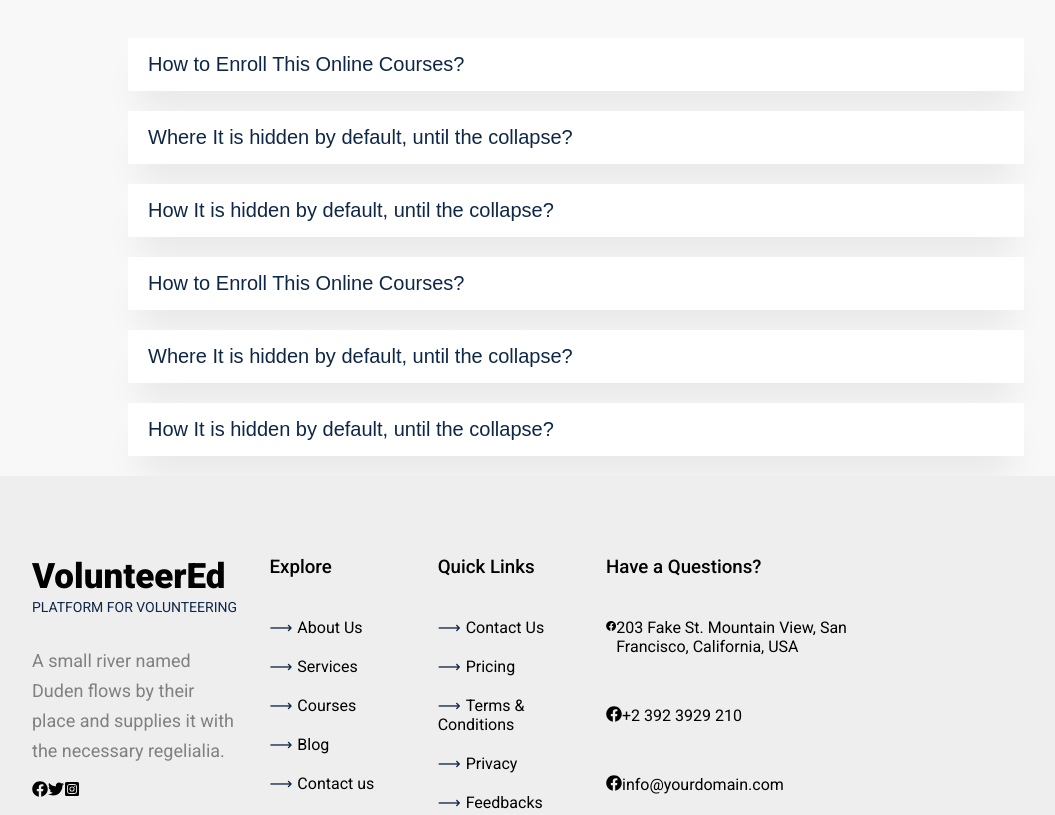
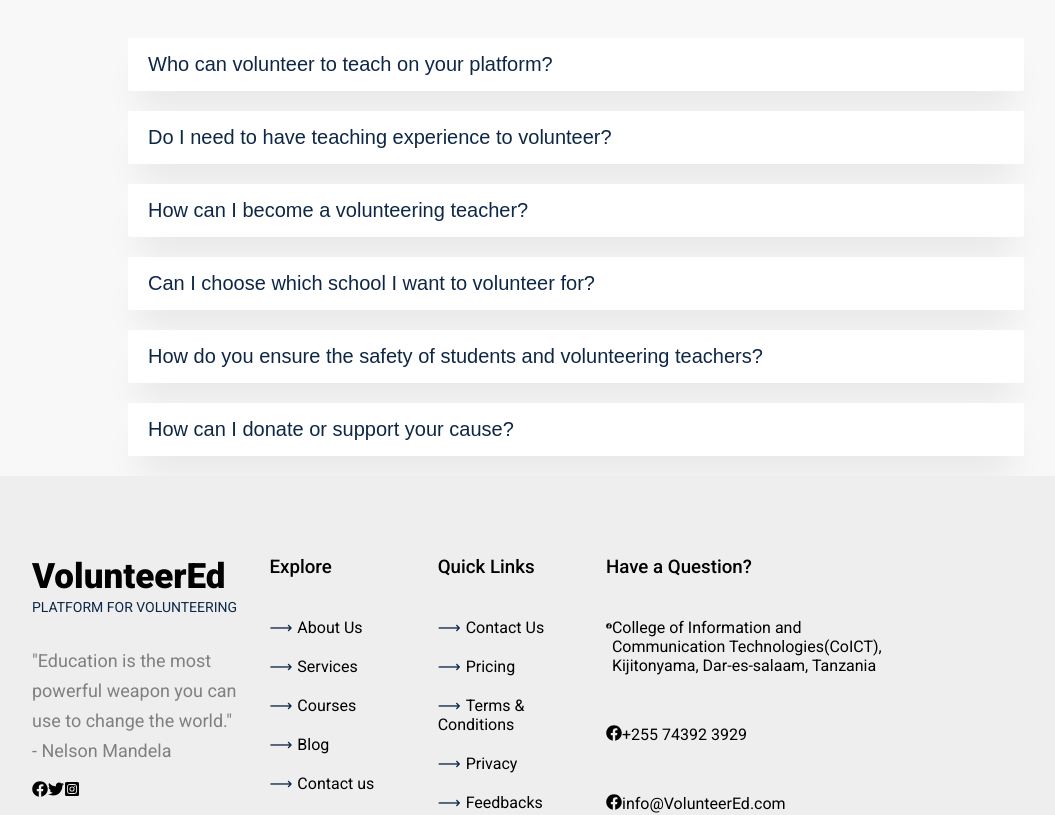
Before and after one commit to Allen7702/VolunteerEd, a React (Create React App) app: page / in a window 1280 px wide. Shown: the part 3860-4675 px from the top of the page, without its empty margins (64-1119 px from the left). Built offline with nearby package versions, Linux system fonts and the light colour scheme.

Commit message:
Added FAQS

```diff
--- a/src/components/about/Faq.jsx
+++ b/src/components/about/Faq.jsx
@@ -16,7 +16,7 @@ const Faq = () => {
 
   return (
     <>
-      <Heading subtitle='FAQS' title='Frequesntly Ask Question' />
+      <Heading subtitle='FAQS' title='Frequently Ask Question' />
       <section className='faq'>
         <div className='container'>
           {faq.map((val, index) => (
--- a/src/components/common/footer/Footer.jsx
+++ b/src/components/common/footer/Footer.jsx
@@ -14,7 +14,7 @@ const Footer = () => {
           <div className='box logo'>
             <h1>VolunteerEd</h1>
             <span>PLATFORM FOR VOLUNTEERING</span>
-            <p>A small river named Duden flows by their place and supplies it with the necessary regelialia.</p>
+            <p>"Education is the most powerful weapon you can use to change the world." - Nelson Mandela</p>
 
             <FaFacebook />
             <FaTwitter />
@@ -42,19 +42,19 @@ const Footer = () => {
           </div>
 
           <div className='box last'>
-            <h3>Have a Questions?</h3>
+            <h3>Have a Question?</h3>
             <ul>
               <li>
               <FaFacebook />
-                203 Fake St. Mountain View, San Francisco, California, USA
+              College of Information and Communication Technologies(CoICT), Kijitonyama, Dar-es-salaam, Tanzania
               </li>
               <li>
               <FaFacebook />
-                +2 392 3929 210
+                +255 74392 3929
               </li>
               <li>
               <FaFacebook />
-                info@yourdomain.com
+                info@VolunteerEd.com
               </li>
             </ul>
           </div>
--- a/src/components/pricing/Faq.jsx
+++ b/src/components/pricing/Faq.jsx
@@ -14,7 +14,7 @@ const Faq = () => {
 
   return (
     <>
-      <Heading subtitle='FAQS' title='Frequesntly Ask Question' />
+      <Heading subtitle='FAQS' title='Frequently Ask Question' />
       <section className='faq'>
         <div className='container'>
           {faq.map((val, index) => (
--- a/src/dummydata.js
+++ b/src/dummydata.js
@@ -268,28 +268,28 @@ export const price = [
 ]
 export const faq = [
   {
-    title: "How to Enroll This Online Courses?",
-    desc: "This is the first item's accordion body. It is hidden by default, until the collapse plugin adds the appropriate classes that we use to style each element. It's also worth noting that just about any HTML can go within the .accordion-body, though the transition does limit overflow.",
+    title: "Who can volunteer to teach on your platform?",
+    desc: "Anyone who is passionate about education and has the necessary skills and qualifications can volunteer to teach on our platform.",
   },
   {
-    title: "Where It is hidden by default, until the collapse?",
-    desc: "It is hidden by default, until the collapse plugin adds the appropriate classes that we use to style each element. It's also worth noting that just about any HTML can go within the .accordion-body, though the transition does limit overflow.",
+    title: "Do I need to have teaching experience to volunteer?",
+    desc: "Although teaching experience can be advantageous, it is not a mandatory requirement for becoming a volunteering teacher on our platform. We value passion and believe that individuals with the necessary skills and qualifications can make a meaningful impact on the education of children in rural areas.",
   },
   {
-    title: "How It is hidden by default, until the collapse?",
-    desc: "It is hidden by default, until the collapse plugin adds the appropriate classes that we use to style each element. It's also worth noting that just about any HTML can go within the .accordion-body, though the transition does limit overflow.",
+    title: "How can I become a volunteering teacher?",
+    desc: "You can sign up to become a volunteering teacher on our website. After completing the registration process, you will be matched with a rural school that suits your skills and qualifications.",
   },
   {
-    title: "How to Enroll This Online Courses?",
-    desc: "This is the first item's accordion body. It is hidden by default, until the collapse plugin adds the appropriate classes that we use to style each element. It's also worth noting that just about any HTML can go within the .accordion-body, though the transition does limit overflow.",
+    title: "Can I choose which school I want to volunteer for?",
+    desc: "You can express your preference, but we cannot guarantee that you will be matched with your preferred school. We strive to match volunteering teachers with schools based on their skills and qualifications, as well as the needs of the school.",
   },
   {
-    title: "Where It is hidden by default, until the collapse?",
-    desc: "It is hidden by default, until the collapse plugin adds the appropriate classes that we use to style each element. It's also worth noting that just about any HTML can go within the .accordion-body, though the transition does limit overflow.",
+    title: "How do you ensure the safety of students and volunteering teachers?",
+    desc: "We conduct background checks on all volunteering teachers and have a strict code of conduct that they must adhere to. We also work closely with rural schools to ensure the safety of students and volunteering teachers.",
   },
   {
-    title: "How It is hidden by default, until the collapse?",
-    desc: "It is hidden by default, until the collapse plugin adds the appropriate classes that we use to style each element. It's also worth noting that just about any HTML can go within the .accordion-body, though the transition does limit overflow.",
+    title: "How can I donate or support your cause?",
+    desc: "You can make a donation on our website or contact us to learn more about other ways you can support our cause. Your support can help us provide quality education to more children in rural areas.",
   },
 ]
 export const blog = [
@@ -299,7 +299,7 @@ export const blog = [
     date: "JAN. 18, 2021",
     com: "3 COMMENTS ",
     title: "Build your Dream Software & Engineering Career",
-    desc: "A small river named Duden flows by their place and supplies it with the necessary regelialia.",
+    desc: "\"Education is the most powerful weapon you can use to change the world.\" - Nelson Mandela",
     cover: "../images/blog/b1.webp",
   },
   {
@@ -308,7 +308,7 @@ export const blog = [
     date: "API. 25, 2022",
     com: "5 COMMENTS ",
     title: "Build your Dream Software & Engineering Career",
-    desc: "A small river named Duden flows by their place and supplies it with the necessary regelialia.",
+    desc: "\"Education is the most powerful weapon you can use to change the world.\" - Nelson Mandela",
     cover: "../images/blog/b2.webp",
   },
   {
@@ -317,7 +317,7 @@ export const blog = [
     date: "MAY. 15, 2022",
     com: "10 COMMENTS ",
     title: "Build your Dream Software & Engineering Career",
-    desc: "A small river named Duden flows by their place and supplies it with the necessary regelialia.",
+    desc: "\"Education is the most powerful weapon you can use to change the world.\" - Nelson Mandela",
     cover: "../images/blog/b3.webp",
   },
   {
@@ -326,7 +326,7 @@ export const blog = [
     date: "JAN. 02, 2022",
     com: "3 COMMENTS ",
     title: "Build your Dream Software & Engineering Career",
-    desc: "A small river named Duden flows by their place and supplies it with the necessary regelialia.",
+    desc: "\"Education is the most powerful weapon you can use to change the world.\" - Nelson Mandela",
     cover: "../images/blog/b4.webp",
   },
   {
@@ -335,7 +335,7 @@ export const blog = [
     date: "DEC. 14, 2022",
     com: "3 COMMENTS ",
     title: "Build your Dream Software & Engineering Career",
-    desc: "A small river named Duden flows by their place and supplies it with the necessary regelialia.",
+    desc: "\"Education is the most powerful weapon you can use to change the world.\" - Nelson Mandela.",
     cover: "../images/blog/b5.webp",
   },
   {
@@ -344,7 +344,7 @@ export const blog = [
     date: "JAN. 18, 2021",
     com: "12 COMMENTS ",
     title: "Build your Dream Software & Engineering Career",
-    desc: "A small river named Duden flows by their place and supplies it with the necessary regelialia.",
+    desc: "\"Education is the most powerful weapon you can use to change the world.\" - Nelson Mandela",
     cover: "../images/blog/b6.webp",
   },
 ]
```
